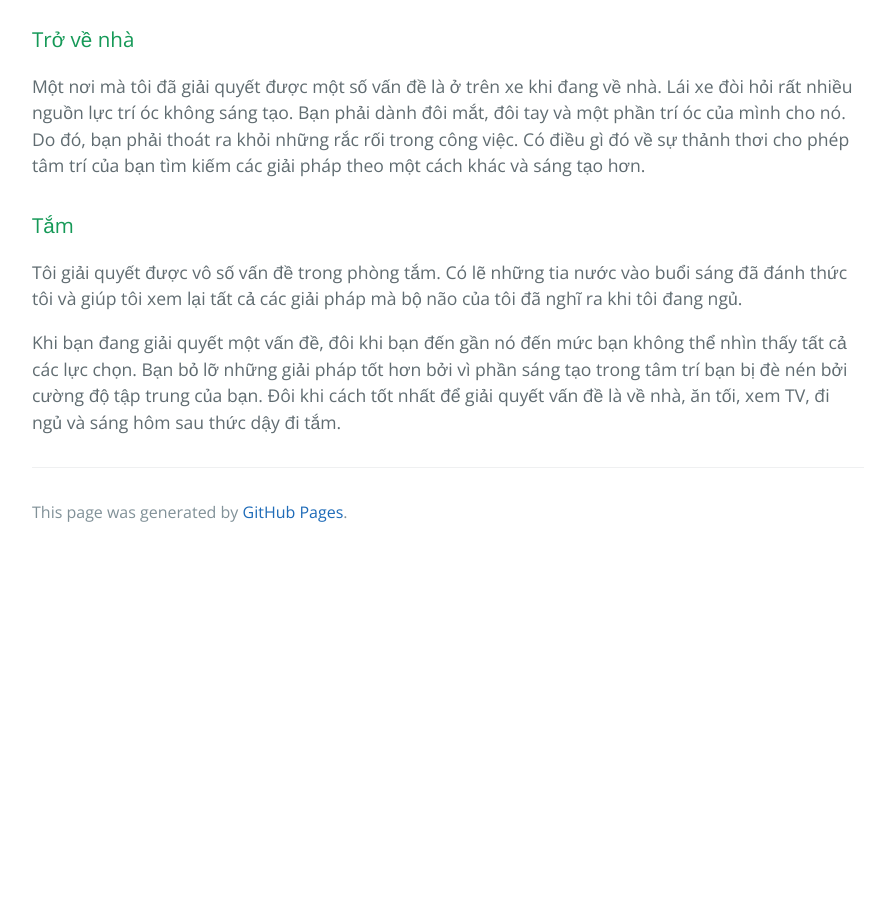
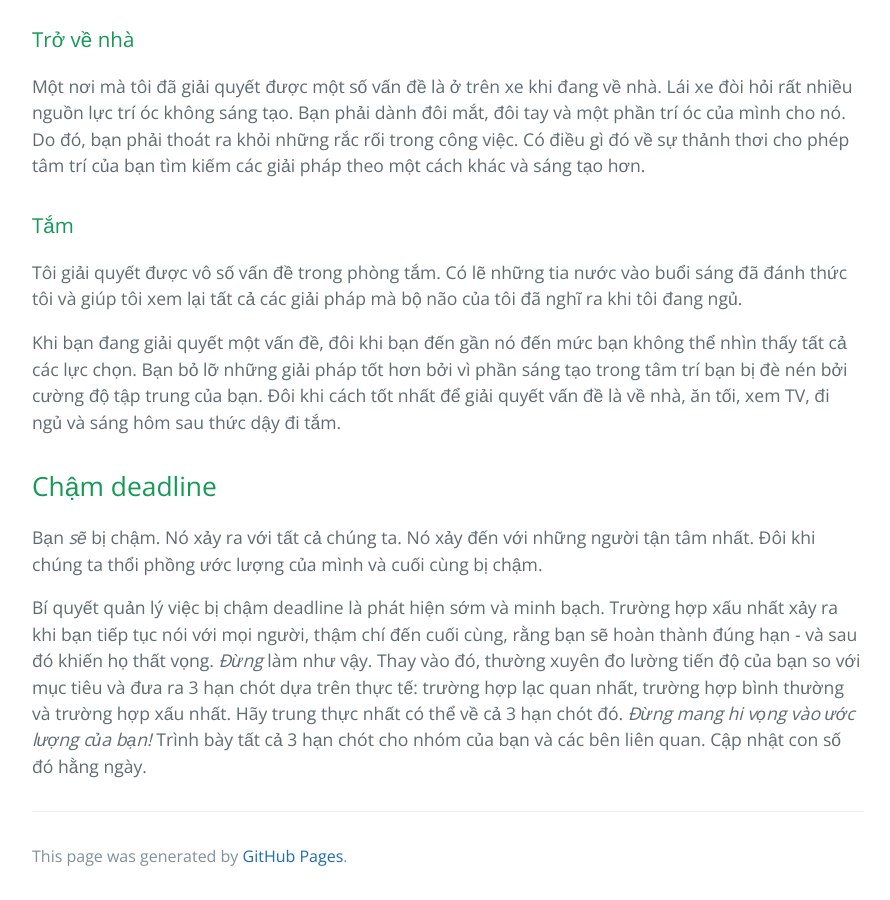
Before and after one commit to HaiBV/haibv.github.io, a Jekyll site: the page built from clean-coder/chapter-4-coding.md, in a window 1280 px wide and 900 px high, scrolled down 10558 px. Shown: the whole window, without its empty margins (192-1082 px from the left). Built offline with Jekyll 4.4.1, drawn with Linux system fonts in a browser that asks for light colours; our own code applies the rules of GitHub Pages for plain Markdown files; before the commit the page ends 11114 px from its top, so only the background shows below that.

Commit message:
Book - The Clean Coder - Chapter 4 - Coding

```diff
--- a/clean-coder/chapter-4-coding.md
+++ b/clean-coder/chapter-4-coding.md
@@ -205,3 +205,9 @@ Một nơi mà tôi đã giải quyết được một số vấn đề là ở
 Tôi giải quyết được vô số vấn đề trong phòng tắm. Có lẽ những tia nước vào buổi sáng đã đánh thức tôi và giúp tôi xem lại tất cả các giải pháp mà bộ não của tôi đã nghĩ ra khi tôi đang ngủ.
 
 Khi bạn đang giải quyết một vấn đề, đôi khi bạn đến gần nó đến mức bạn không thể nhìn thấy tất cả các lực chọn. Bạn bỏ lỡ những giải pháp tốt hơn bởi vì phần sáng tạo trong tâm trí bạn bị đè nén bởi cường độ tập trung của bạn. Đôi khi cách tốt nhất để giải quyết vấn đề là về nhà, ăn tối, xem TV, đi ngủ và sáng hôm sau thức dậy đi tắm.
+
+## Chậm deadline
+
+Bạn _sẽ_ bị chậm. Nó xảy ra với tất cả chúng ta. Nó xảy đến với những người tận tâm nhất. Đôi khi chúng ta thổi phồng ước lượng của mình và cuối cùng bị chậm.
+
+Bí quyết quản lý việc bị chậm deadline là phát hiện sớm và minh bạch. Trường hợp xấu nhất xảy ra khi bạn tiếp tục nói với mọi người, thậm chí đến cuối cùng, rằng bạn sẽ hoàn thành đúng hạn - và sau đó khiến họ thất vọng. _Đừng_ làm như vậy. Thay vào đó, thường xuyên đo lường tiến độ của bạn so với mục tiêu và đưa ra 3 hạn chót dựa trên thực tế: trường hợp lạc quan nhất, trường hợp bình thường và trường hợp xấu nhất. Hãy trung thực nhất có thể về cả 3 hạn chót đó. _Đừng mang hi vọng vào ước lượng của bạn!_ Trình bày tất cả 3 hạn chót cho nhóm của bạn và các bên liên quan. Cập nhật con số đó hằng ngày.
```
